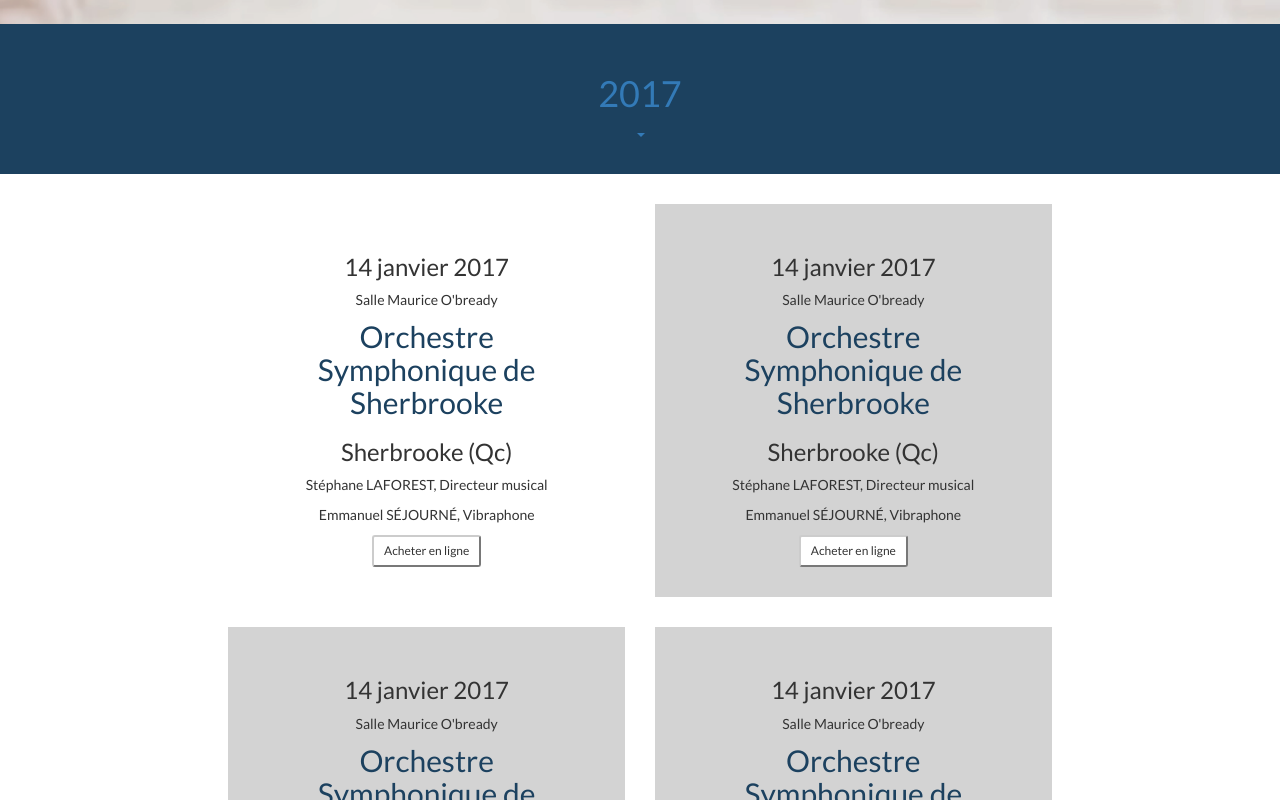
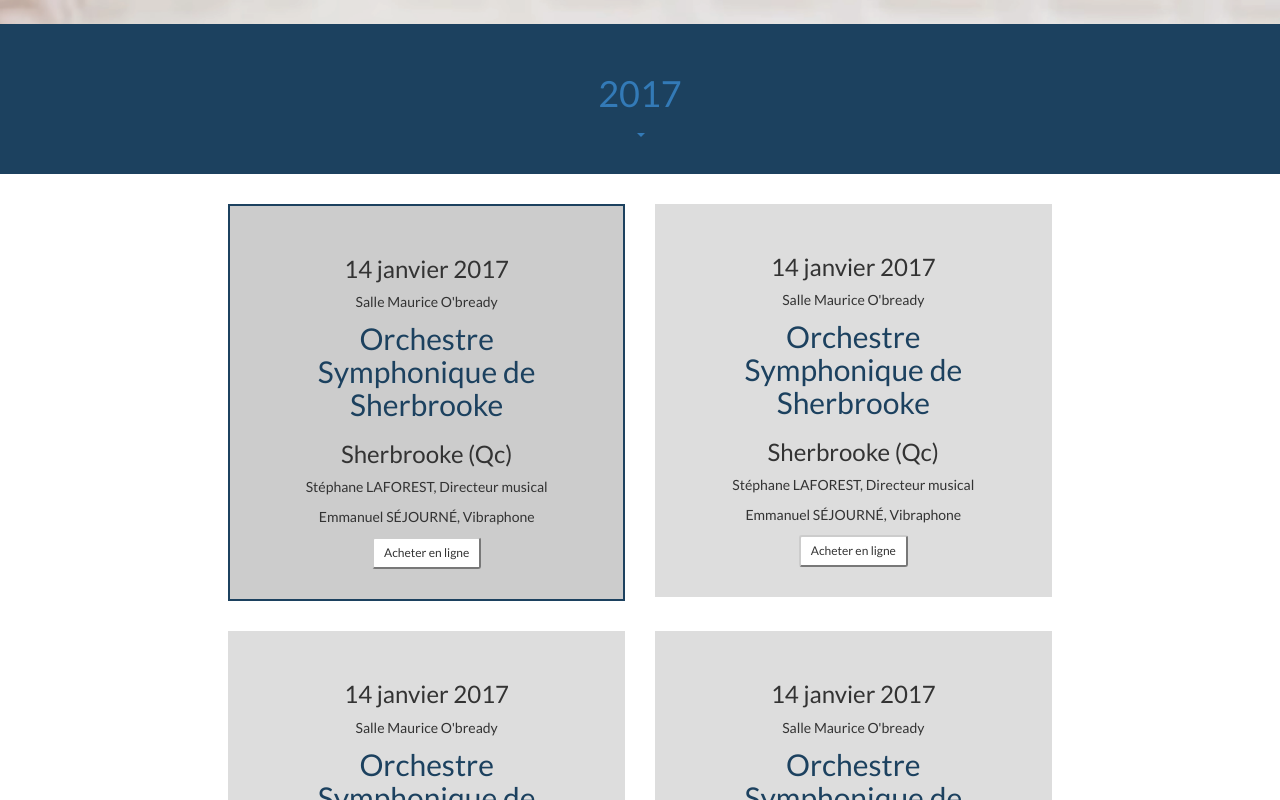
Before and after one commit to serj17/serj17.github.io, a plain HTML site: page pages/calendar.html in a window 1280 px wide. In both pictures the pointer is over the element 426 px from the left and 400 px from the top of the page. Drawn offline with nearby package versions, Linux system fonts and the light colour scheme.

Commit message:
added feedback when user interact with calendar tag

```diff
--- a/assets/css/main.css
+++ b/assets/css/main.css
@@ -97,7 +97,7 @@ html, body {
 }
 
 .calendar {
-  background-color: lightgrey;
+  background-color: #ddd;
   transition: background-color 0.5s ease;
   position: relative;
   padding: 30px;
@@ -111,7 +111,9 @@ html, body {
 }
 
 .calendar:hover {
-  background-color: white;
+  background-color: #ccc;
+  border: 2px solid #1c415f;
+  box-sizing: border-box;
 }
 
 
```
